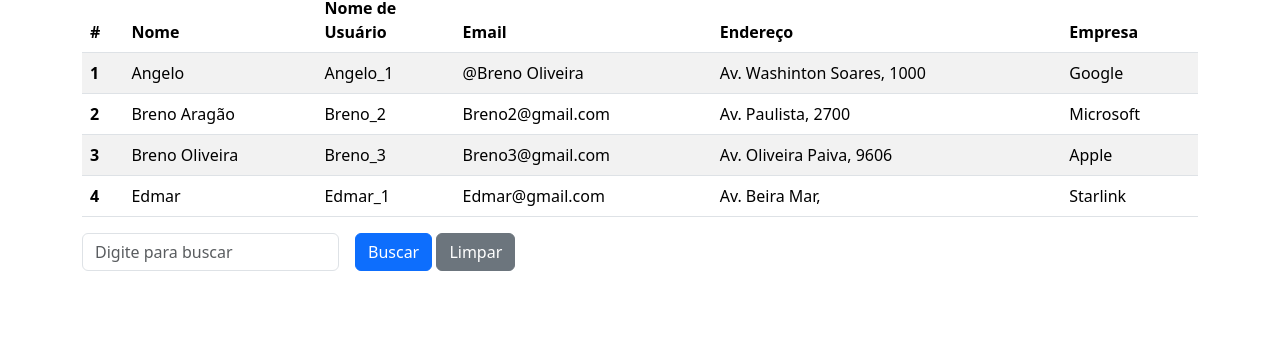
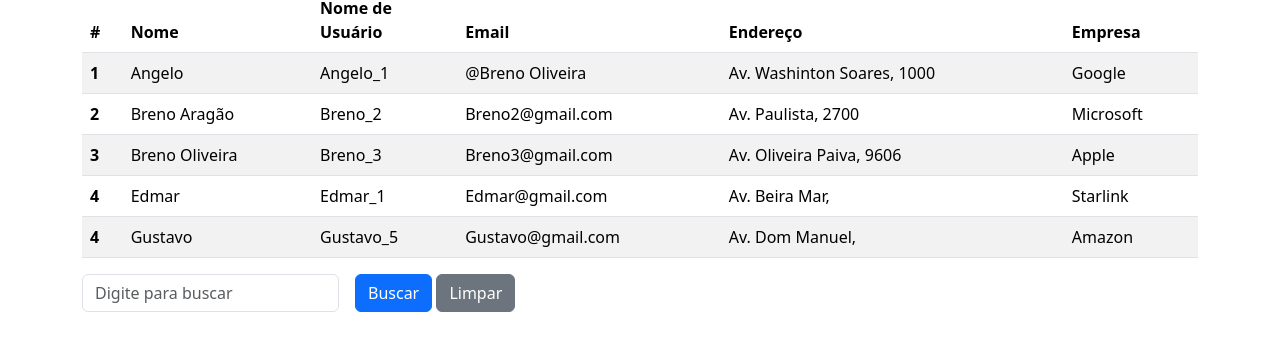
Before and after one commit to breno-oliveira98/bootstrap-js-demo, a plain HTML site: page Index.html in a window 1280 px wide. Shown: the part 68-418 px from the top of the page. Drawn offline with nearby package versions, Linux system fonts and the light colour scheme.

Commit message:
add nova linha

```diff
--- a/Index.html
+++ b/Index.html
@@ -57,6 +57,14 @@
               <td>Av. Beira Mar, </td>
               <td>Starlink</td>
             </tr>
+            <tr>
+              <th scope="row">4</th>
+              <td>Gustavo</td>
+              <td>Gustavo_5</td>
+              <td>Gustavo@gmail.com</td>
+              <td>Av. Dom Manuel, </td>
+              <td>Amazon</td>
+            </tr>
           </tbody>
         </table>
       </div>
```
